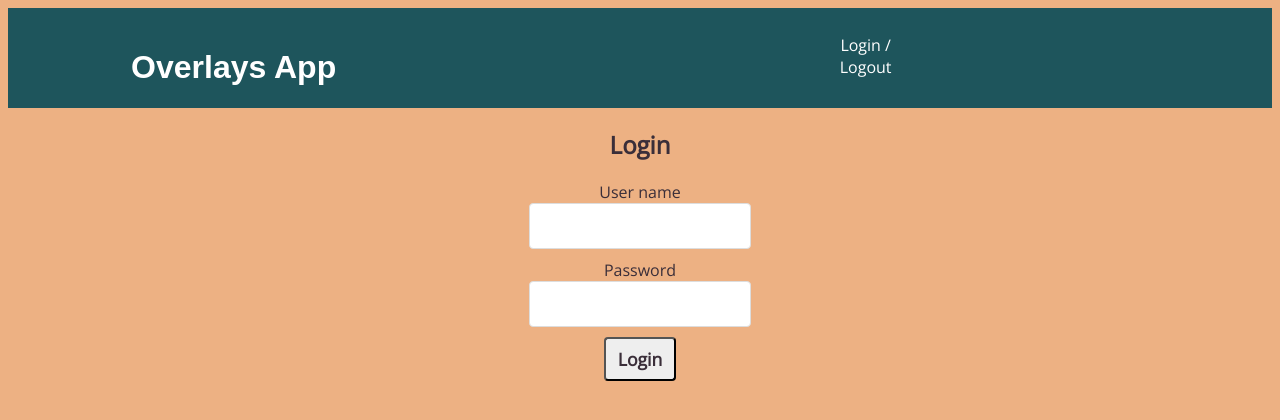
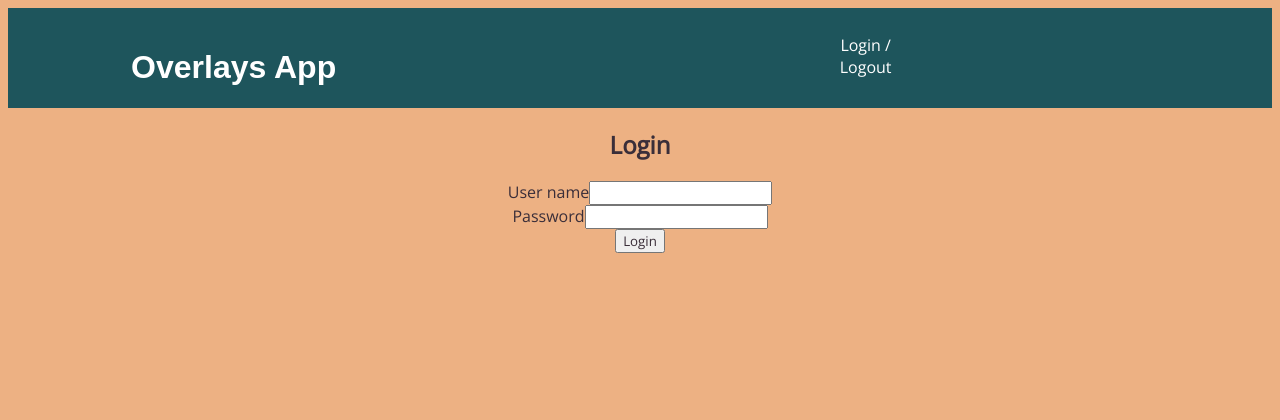
Before and after one commit to kraigwilliams/overlays-app, a React (Create React App) app: page /login in a window 1280 px wide. Shown: the top 420 px of the page. Built offline with nearby package versions, Linux system fonts and the light colour scheme; a web font is replaced by a local one.

Commit message:
edit css

```diff
--- a/src/Components/Login/Login.js
+++ b/src/Components/Login/Login.js
@@ -2,7 +2,7 @@ import React, { Component } from 'react'
 //import TokenService from '../../services/token-service';
 
 import AuthApiService from '../../services/auth-api-service'
-import { Button, Input } from '../Utils/Utils'
+
 
 
  class LoginForm extends Component {
@@ -58,26 +58,27 @@ import { Button, Input } from '../Utils/Utils'
           <label htmlFor='LoginForm__user_name'>
             User name
           </label>
-          <Input
+          <input
             required
             name='user_name'
-            id='LoginForm__user_name'>
-          </Input>
+            id='LoginForm__user_name'
+            />
+
         </div>
         <div className='password'>
           <label htmlFor='LoginForm__password'>
             Password
           </label>
-          <Input
+          <input
             required
             name='password'
             type='password'
-            id='LoginForm__password'>
-          </Input>
+            id='LoginForm__password'
+          />
         </div>
-        <Button type='submit'>
-          Login
-        </Button>
+        <input type='submit'
+          value="Login"
+        />
       </form>
     )
   }
--- a/src/Components/Logout/Logout.js
+++ b/src/Components/Logout/Logout.js
@@ -17,13 +17,17 @@ class Logout extends Component{
 
 
 render(){
+//const fastyle=`<i class="fas fa-backspace"></i>`;
+
 
 
   return(
+<>
 
-<>
 <p>Are you sure you want to logout?
-  <input type="submit" onClick={()=>this.props.history.push('/')} value="Go Back!"/>
+  <button type="submit" onClick={()=>this.props.history.push('/')}> <i className="fas fa-backspace"></i>
+
+</button>
 </p>
 
 <form onSubmit={this.handleLogout}>
--- a/src/Components/NotesPage/AllNotes.js
+++ b/src/Components/NotesPage/AllNotes.js
@@ -30,6 +30,22 @@ class AllNotes extends Component{
             )
 
     }
+
+    deleteNote= event=>{
+        event.preventDefault();
+
+
+        fetch(`${config.API_ENDPOINT}/notes/${event.target.value}`,{
+          method:"DELETE",
+          headers: {
+            "content-type": "application/json",
+            authorization: "bearer " + TokenService.getAuthToken()
+          }
+
+        })
+        .then(this.props.history.push('/'))
+        }
+
 render(){
 //   <Note key={this.state.notes.id} note={this.state.notes} />
 
@@ -44,8 +60,10 @@ return(
    return(
 
    <div key={note.note_title} className="all-notes">
-        <h2 >{note.topic_name}</h2>
-   <Link to="#"><h3>{note.note_title}</h3></Link>
+
+   <Link to="#"><h3><button name="delete-btn" value={note.id} onClick={this.deleteNote}><i className="far fa-trash-alt"></i>
+
+</button>{note.note_title}</h3></Link>
    <p  >{note.note_contents}</p></div>)
    }
         )
--- a/src/Components/NotesPage/notes.css
+++ b/src/Components/NotesPage/notes.css
@@ -7,6 +7,7 @@
 }
 
 .all-topics {
+  background:#F4D8CD;
   font-family: "Coda Caption", sans-serif;
   border: 5px solid #F4D8CD;
   box-shadow: 4px 5px 7px 5px black;
@@ -31,6 +32,7 @@
   color: #1E555C;
 }
 .note-form {
+  background:#F4D8CD;
    display:flex;
   flex-direction:column;
     align-content: center;
--- a/src/Components/Submit/Submit.css
+++ b/src/Components/Submit/Submit.css
@@ -1,4 +1,5 @@
 .submit-form{
+    background:#F4D8CD;
     border:1px solid white;
     border-radius: 200px;
     margin-left:auto;
```
Also changed, not shown: src/Components/Create/CreateAccount.js (deleted, +0 -25 lines), src/Components/NotesPage/Note.js (+19 -2 lines).
